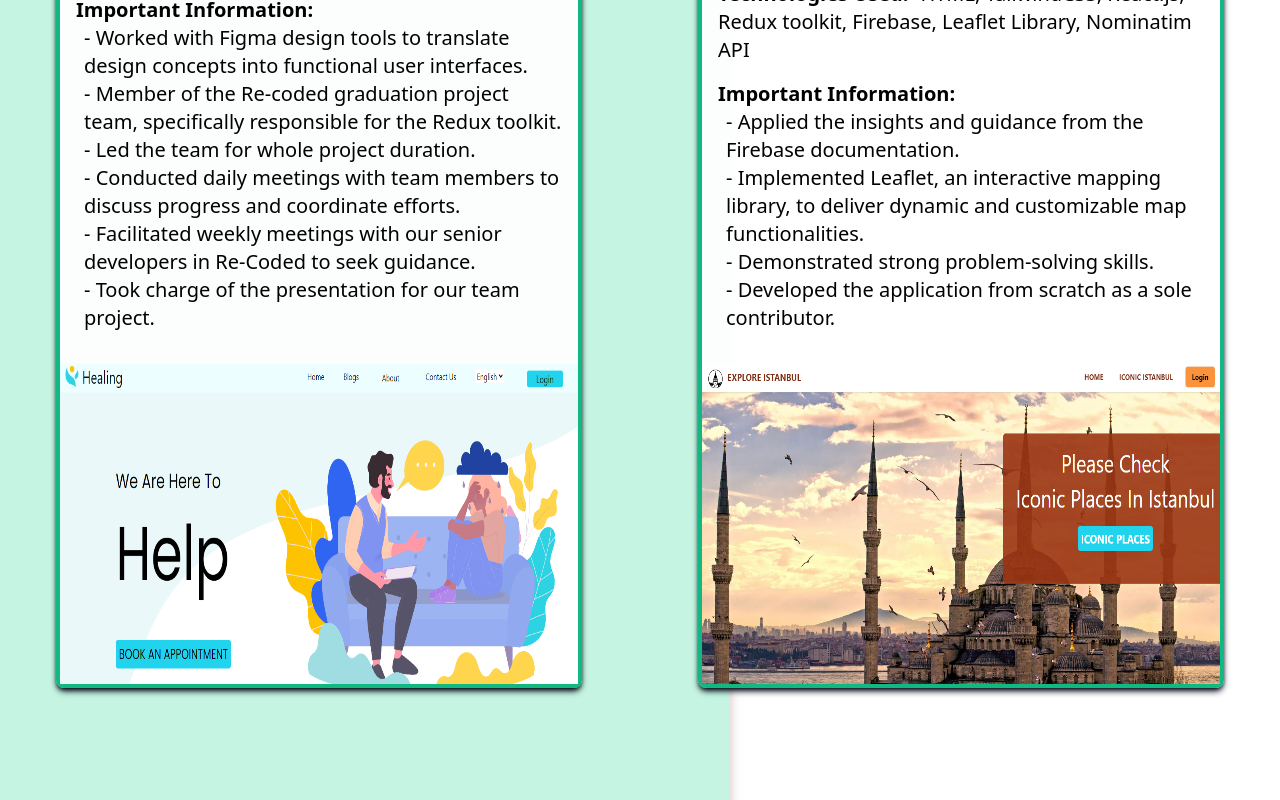
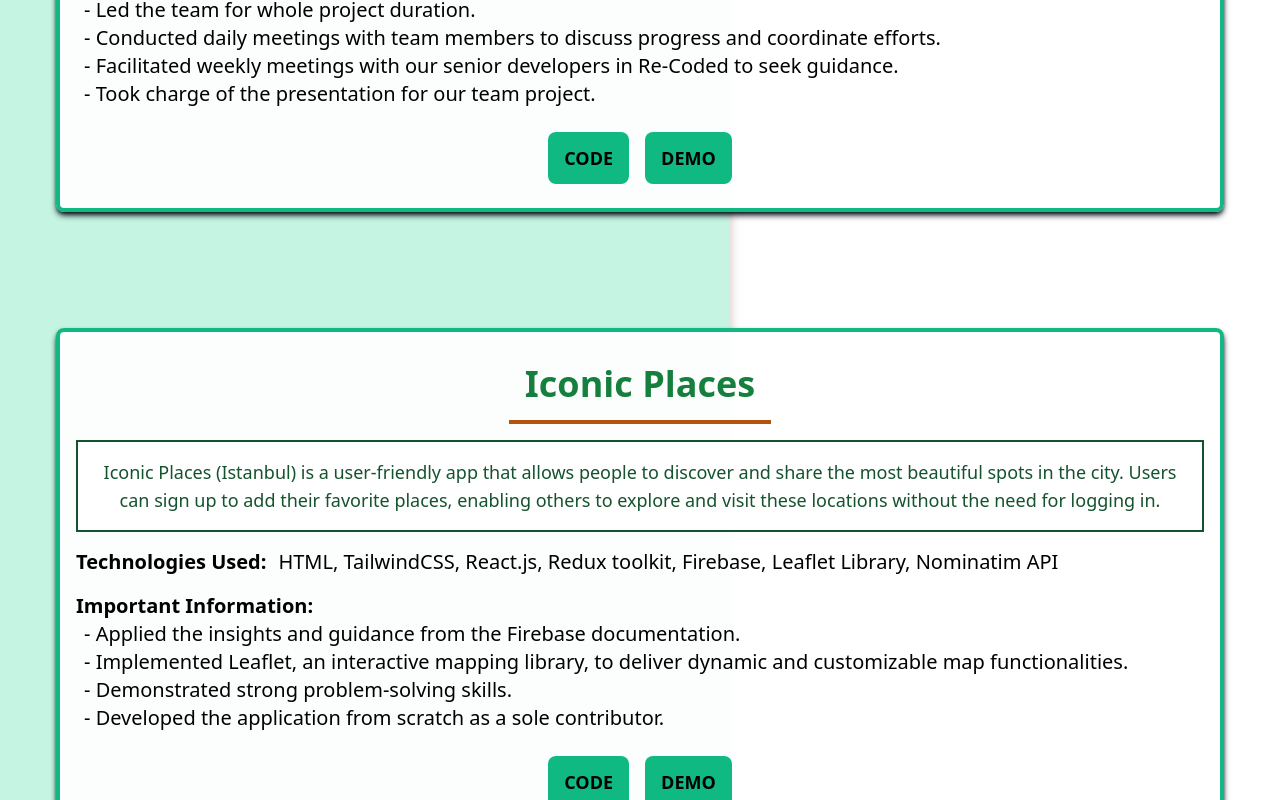
Before and after one commit to naji-alhusami/my-portfolio, a React (Create React App) app: page /projects in a window 1280 px wide. Shown: the part 560-1360 px from the top of the page. Built offline with nearby package versions, Linux system fonts and the light colour scheme.

Commit message:
edit projects page

```diff
--- a/src/components/About/About.js
+++ b/src/components/About/About.js
@@ -6,7 +6,7 @@ import PersonalPhoto from "../assets/Images/PersonalPhoto.jpg";
 
 const About = () => {
   const AboutData = [
-    "- I am a Front-End Developer based in Germany. I hold a Bachelor's Degree in Information Systems Engineering from Eastern Mediterranean University in Northern Cyprus and a Master's Degree in Computer Engineering from Bahçeşehir University in Istanbul, Turkey.",
+    "- I am a Frontend Developer based in Germany. I hold a Bachelor's Degree in Information Systems Engineering from Eastern Mediterranean University in Northern Cyprus and a Master's Degree in Computer Engineering from Bahçeşehir University in Istanbul, Turkey.",
     "- During my university studies, I gained theoretical knowledge in multiple programming languages.",
     "- To enhance my skills in the Front-End field, I pursued various courses on Udemy during my Master's Degree.",
     "- Following the completion of my Master's Degree, I joined Re-Coded, where I applied my theoretical knowledge through numerous projects. This experience significantly improved my programming abilities, specifically in (HTML, CSS, Bootstrap, TailwindCSS, JavaScript, TypeScript, React.js, Redux Toolkit, Next.js 14).",
@@ -42,7 +42,7 @@ const About = () => {
               NAJI ALHUSAMI
             </motion.h1>
             <motion.h3 className="text-2xl font-bold mb-4">
-              Front-End Developer
+              Frontend Developer
             </motion.h3>
             <motion.ul
               variants={containerVariants}
--- a/src/components/Home/Home.js
+++ b/src/components/Home/Home.js
@@ -31,7 +31,7 @@ const Home = () => {
             transition={{ delay: 0.6 }}
             className="text-2xl font-bold mb-6"
           >
-            Font-End Developer
+            Fontend Developer
           </motion.h3>
           <motion.div
             initial={{ x: -600 }}
--- a/src/components/Projects/Projects.js
+++ b/src/components/Projects/Projects.js
@@ -13,7 +13,7 @@ const Projects = () => {
           PROJECTS
         </h1>
       </div>
-      <div className="flex flex-col grid grid-cols-2 xs:grid-cols-1 gap-1 justify-center">
+      <div className="flex flex-col gap-1 justify-center">
         {/* <div className="flex flex-col justify-center"> */}
         {ProjectsData.map((project) => {
           const projectDescription = project.info.split("||");
@@ -55,7 +55,7 @@ const Projects = () => {
                           ))}
                         </ul>
                       </h2>
-                      <div className="xl:hidden lg:hidden block">
+                      <div className="block">
                         <a href={project.code} target="_blank" rel="noreferrer">
                           <button className="px-4 py-3 m-2 text-black text-center font-bold text-lg rounded-lg  bg-emerald-500  hover:bg-emerald-700  hover:text-white duration-300">
                             CODE
@@ -68,13 +68,13 @@ const Projects = () => {
                         </a>
                       </div>
                     </div>
-                    <div className="w-full h-[20rem] relative bg-gray-300 ">
-                      <img
+                    {/* <div className="w-full h-[20rem] relative bg-gray-300 "> */}
+                      {/* <img
                         src={project.image}
                         alt="my-pict"
                         className="w-full h-[20rem]"
-                      />
-                      <div className="flex justify-center items-center opacity-0 hover:opacity-100 absolute inset-0 bg-blue-800 transform opacity-0 transition duration-500">
+                      /> */}
+                      {/* <div className="flex justify-center items-center opacity-0 hover:opacity-100 absolute inset-0 bg-blue-800 transform opacity-0 transition duration-500">
                         <div className="text-center">
                           <a
                             href={project.code}
@@ -95,8 +95,8 @@ const Projects = () => {
                             </button>
                           </a>
                         </div>
-                      </div>
-                    </div>
+                      </div> */}
+                    {/* </div> */}
                   </div>
                 </AboutProjectsCard>
               </motion.div>
```
